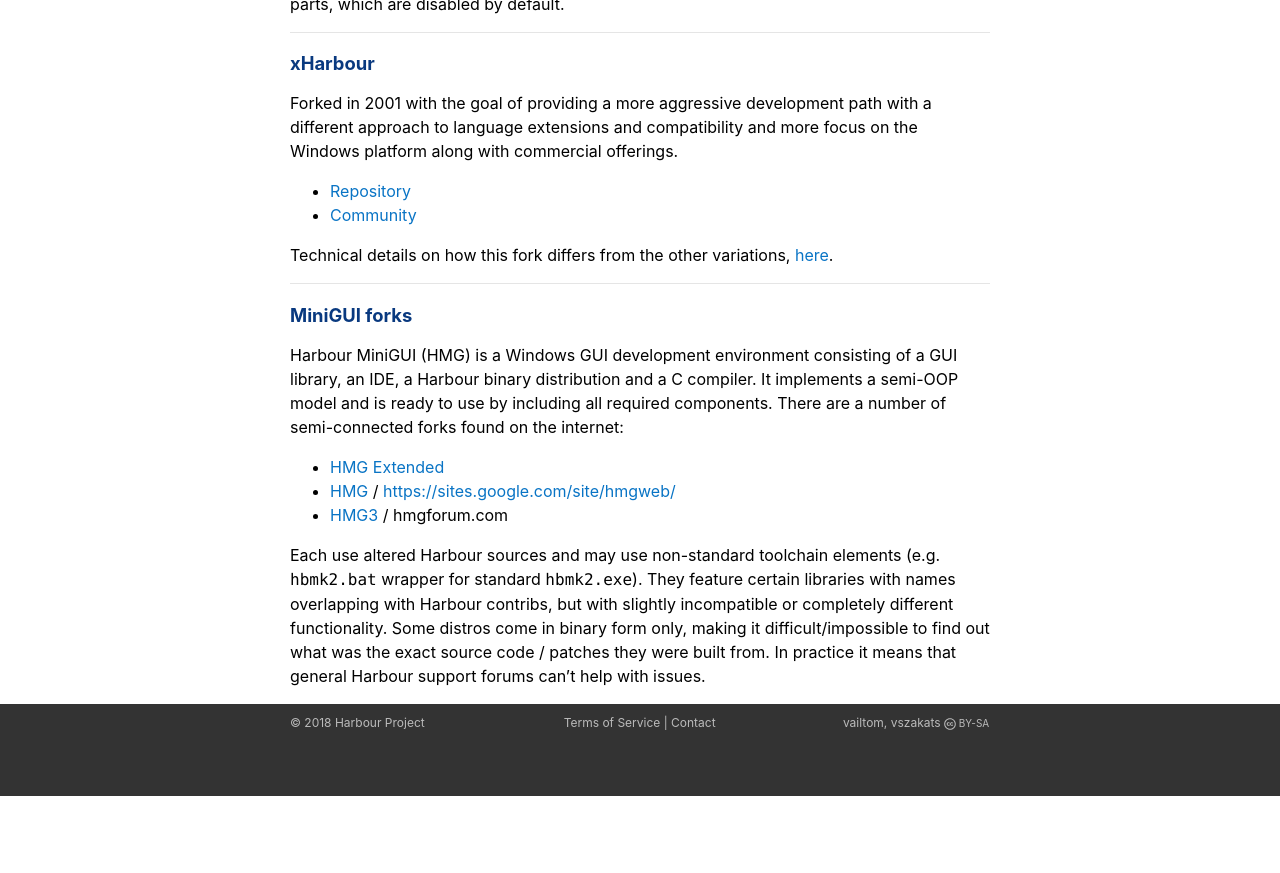
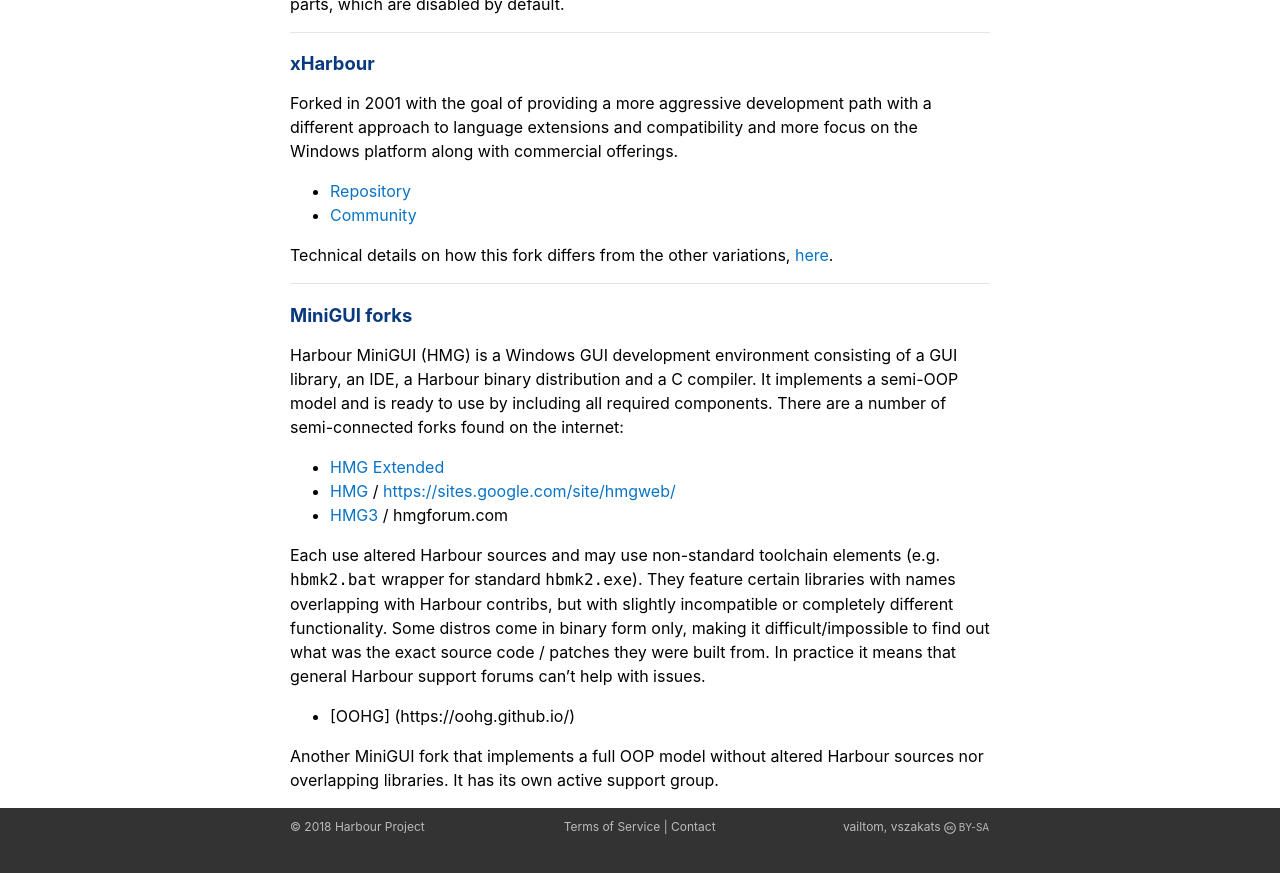
Before and after one commit to harbour/harbour.github.io, a Jekyll site: the page built from forks.md, in a window 1280 px wide and 900 px high, scrolled down 756 px. Shown: the top 873 px of the window. Built offline with Jekyll 4.4.1, drawn with Linux system fonts in a browser that asks for light colours; before the commit the page ends 1552 px from its top, so only the background shows below that.

Commit message:
2018-06-05 10:22 UTC-0300 Fernando Yurisich (fyurisich@oohg.org)
  * harbour.github.io/forks.md
    + Reference to OOHG project.

```diff
--- a/forks.md
+++ b/forks.md
@@ -71,4 +71,9 @@ binary form only, making it difficult/impossible to find out what was the exact
 source code / patches they were built from. In practice it means that general
 Harbour support forums can't help with issues.
 
+* [OOHG] (https://oohg.github.io/)
+
+Another MiniGUI fork that implements a full OOP model without altered Harbour
+sources nor overlapping libraries. It has its own active support group.
+
 </div>
```
